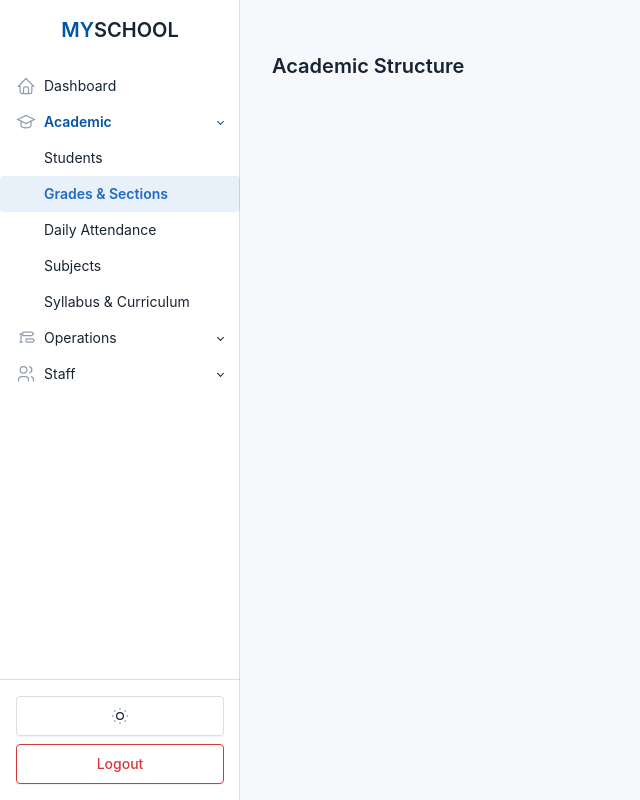
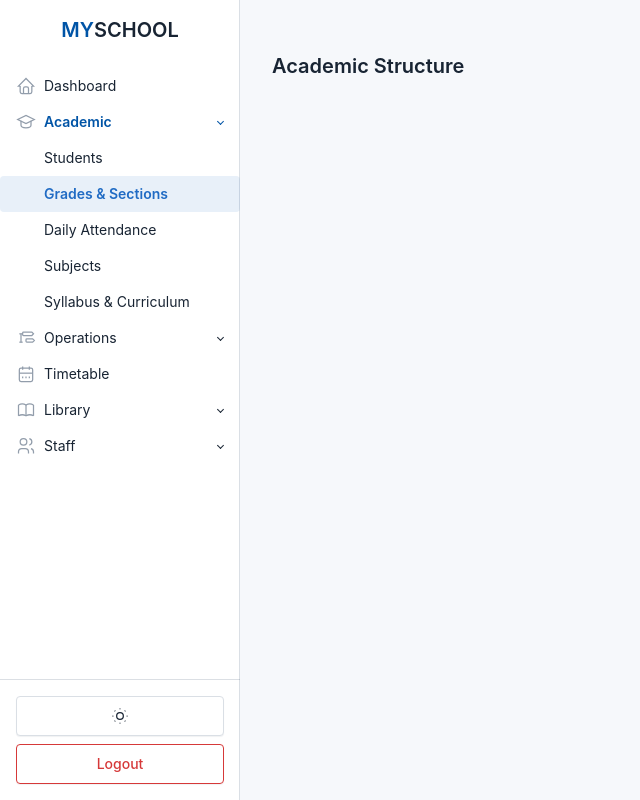
Before and after one commit to nishanss/nishan-school-app, a Django app: page /academics/dashboard/ in a window 1280 px wide. Shown: the whole page, without its empty margins (0-640 px from the left). Run offline with Django 5.2, Linux system fonts and the light colour scheme; the visitor is signed in with stand-in values (Sample User, id 1); data that the repository does not hold is empty; parts of the project's set-up code (start-up, migrations or seed data) failed here and were passed over; some libraries are stand-ins or nearby versions; some web fonts are replaced.

Commit message:
fixes, etc

```diff
--- a/core/settings.py
+++ b/core/settings.py
@@ -48,6 +48,7 @@ INSTALLED_APPS = [
     'staff',
     'curriculum',
     'timetable',
+    'library',
 ]
 
 MIDDLEWARE = [
--- a/core/urls.py
+++ b/core/urls.py
@@ -39,6 +39,8 @@ urlpatterns = [
     path('finance/', include('finance.urls')),
     path('staff/', include('staff.urls')),
     path('curriculum/', include('curriculum.urls')),
+    path('timetable/', include('timetable.urls')),
+    path('library/', include('library.urls')),
 ]
 
 if settings.DEBUG:
--- a/templates/base.html
+++ b/templates/base.html
@@ -89,6 +89,33 @@
                 </div>
               </li>
 
+              <li class="nav-item">
+                <a class="nav-link {% if '/timetable/' in request.path %}active{% endif %}" href="{% url 'timetable_view' %}">
+                  <span class="nav-link-icon d-md-none d-lg-inline-block">
+                    <svg xmlns="http://www.w3.org/2000/svg" class="icon" width="24" height="24" viewBox="0 0 24 24" stroke-width="2" stroke="currentColor" fill="none"><path d="M4 5m0 2a2 2 0 0 1 2 -2h12a2 2 0 0 1 2 2v12a2 2 0 0 1 -2 2h-12a2 2 0 0 1 -2 -2z" /><path d="M16 3l0 4" /><path d="M8 3l0 4" /><path d="M4 11l16 0" /><path d="M8 15l0 2" /><path d="M12 15l0 2" /><path d="M16 15l0 2" /></svg>
+                  </span>
+                  <span class="nav-link-title">Timetable</span>
+                </a>
+              </li>
+
+
+              <li class="nav-item dropdown">
+                {% if "/library/" in request.path %}
+                  <a class="nav-link dropdown-toggle show active-parent" href="#navbar-library" data-bs-toggle="dropdown" data-bs-auto-close="false" role="button" aria-expanded="true">
+                {% else %}
+                  <a class="nav-link dropdown-toggle" href="#navbar-library" data-bs-toggle="dropdown" data-bs-auto-close="false" role="button" aria-expanded="false">
+                {% endif %}
+                  <span class="nav-link-icon d-md-none d-lg-inline-block">
+                    <svg xmlns="http://www.w3.org/2000/svg" class="icon" width="24" height="24" viewBox="0 0 24 24" stroke-width="2" stroke="currentColor" fill="none"><path d="M3 19a9 9 0 0 1 9 0a9 9 0 0 1 9 0" /><path d="M3 6a9 9 0 0 1 9 0a9 9 0 0 1 9 0" /><path d="M3 6l0 13" /><path d="M12 6l0 13" /><path d="M21 6l0 13" /></svg>
+                  </span>
+                  <span class="nav-link-title">Library</span>
+                </a>
+                <div class="dropdown-menu {% if "/library/" in request.path %}show{% endif %}">
+                  <a class="dropdown-item {% if '/library/' == request.path %}active{% endif %}" href="{% url 'book_list' %}">Book Directory</a>
+                  <a class="dropdown-item {% if '/library/issued/' in request.path %}active{% endif %}" href="{% url 'issued_books' %}">Issued Books</a>
+                </div>
+              </li>
+
               <li class="nav-item dropdown">
                 <a class="nav-link dropdown-toggle {% if '/staff/' in request.path %}show active-parent{% endif %}"
                    href="#navbar-staff" data-bs-toggle="dropdown" data-bs-auto-close="false" role="button">
```
Also changed, not shown: timetable/views.py (+43 -1 lines).
